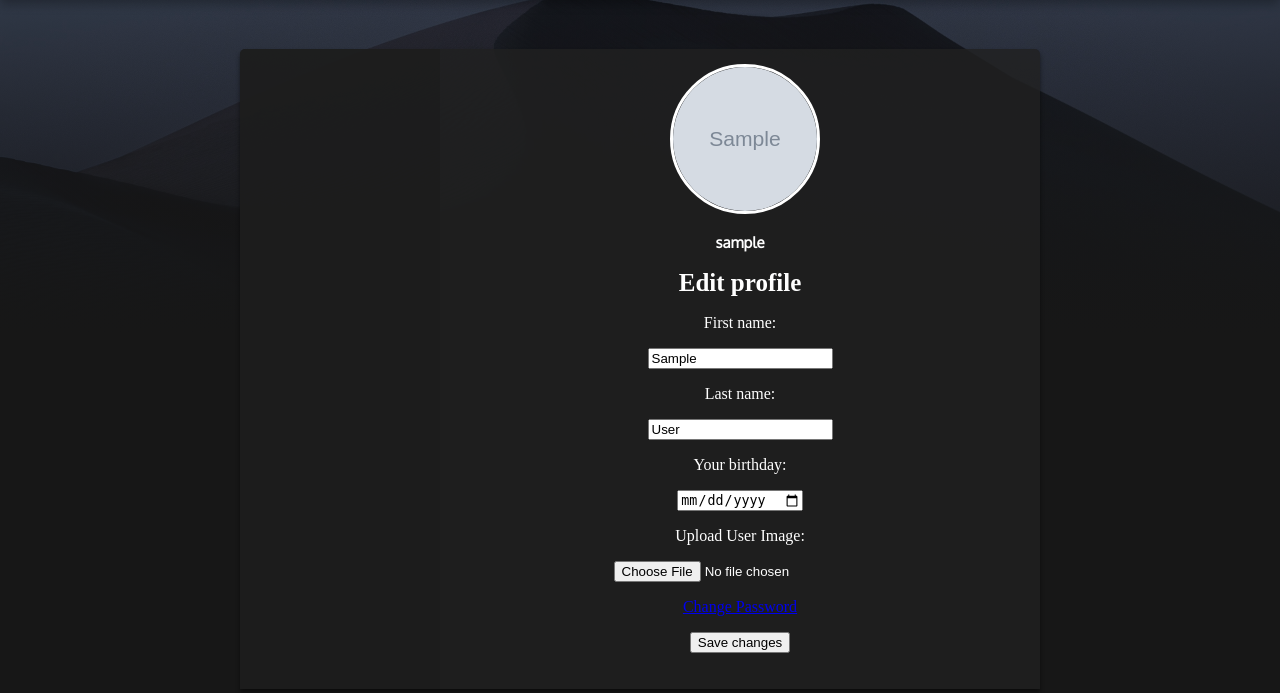
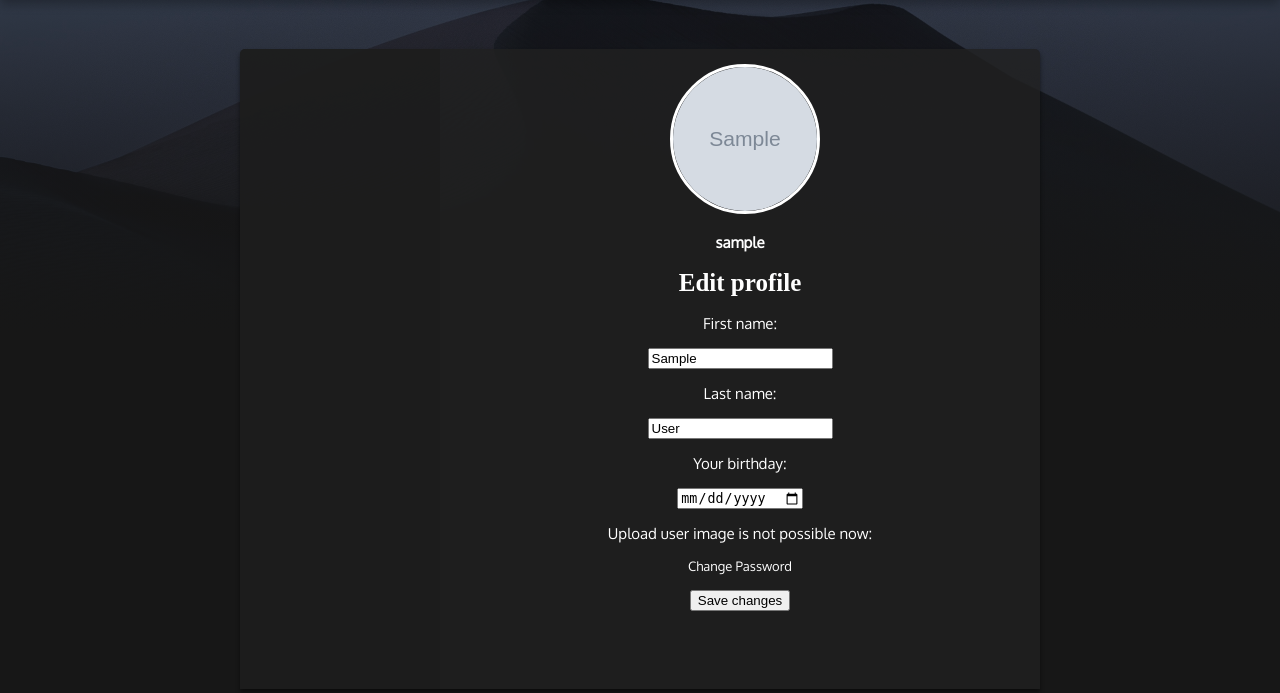
Before and after one commit to Oleg-Pasternak/DjangoCinemaProject, a Django app: page /account/profile/ in a window 1280 px wide. Shown: the part 67-760 px from the top of the page. Run offline with Django 3.2, Linux system fonts and the light colour scheme; a user stored in the database is signed in; tables that the repository leaves empty hold one stand-in row (values such as "Sample post"); grey boxes marked "Sample" are stand-in pictures; some libraries are stand-ins or nearby versions.

Commit message:
Fixed mobile version

```diff
--- a/account/templates/registration/profile.html
+++ b/account/templates/registration/profile.html
@@ -16,20 +16,20 @@
         <form action="." method="post" enctype="multipart/form-data">
           {% csrf_token %}
           <div class="profile-input">
-            <p style='color: #ffffff'>First name:</p>
-            <input type="text" name="first_name" value="{{ profile.first_name}}">
+            <p>First name:</p>
+            <input type="text" name="first_name" value="{{ profile.first_name }}">
           </div>
           <div class="profile-input">
-            <p style='color: #ffffff'>Last name:</p>
-            <input type="text" name="last_name" value="{{ profile.last_name}}">
+            <p>Last name:</p>
+            <input type="text" name="last_name" value="{{ profile.last_name }}">
           </div>
           <div class="profile-input">
-            <p style='color: #ffffff'>Your birthday:</p>
-            <input type="date" name="birthday" value="{{ profile.birthday}}">
+            <p>Your birthday:</p>
+            <input type="date" name="birthday" value="{{ profile.birthday }}">
           </div>
           <div class="profile-input">
-            <p style='color: #ffffff'>Upload User Image:</p>
-            <input type="file" name="image" value="" accept=".jpg, .jpeg, .png" style="color: #ffffff">
+            <p>Upload user image is not possible now:</p>
+            <!-- <input type="file" name="image" value="{{ profile.image }}" accept=".jpg, .jpeg, .png"> -->
           </div>
           <div class="passchange"><a href="{% url 'account:password_change' %}"><p>Change Password</p></a></div>
           <p><input type="submit" value="Save changes"></p>
--- a/cinema/static/cinema/css/main.css
+++ b/cinema/static/cinema/css/main.css
@@ -76,8 +76,8 @@
       float: left; }
 
   .main-imgs {
-    width: 180px;
-    height: 250px;
+    width: 20vh;
+    height: 29vh;
     -moz-user-select: none;
     -webkit-user-select: none;
     box-shadow: 0px 5px 4px rgba(0, 0, 0, 0.5);
@@ -124,7 +124,7 @@
     top: 0;
     left: 0;
     right: 0;
-    height: 800px;
+    height: 480px;
     background-repeat: no-repeat;
     background-size: cover;
     background-position: center center; }
@@ -341,6 +341,16 @@
       .profile .profile-data .profile-elements h1 {
         font-size: 25px;
         color: #ffffff; }
+      .profile .profile-data .passchange a {
+        text-decoration: none; }
+        .profile .profile-data .passchange a p {
+          font-size: 13px;
+          font-family: "Oxygen", sans-serif;
+          color: #ffffff; }
+      .profile .profile-data .profile-input {
+        color: #ffffff;
+        font-size: 15px;
+        font-family: "Oxygen", sans-serif; }
     .profile .profile-container {
       position: absolute;
       bottom: 0;
@@ -348,17 +358,6 @@
       height: 80vh;
       border-radius: 5px 0px 0px 0px;
       background-color: rgba(28, 28, 28, 0.7); }
-      .profile .profile-container .passchange a {
-        position: absolute;
-        bottom: 0;
-        left: 0;
-        text-decoration: none;
-        background-color: #161616;
-        padding-left: 25%;
-        padding-right: 25%; }
-        .profile .profile-container .passchange a p {
-          font-size: 13px;
-          color: #ffffff; }
 
   .background-profile {
     position: fixed;
--- a/cinema/tests.py
+++ b/cinema/tests.py
@@ -7,14 +7,16 @@
     @classmethod
     def setUp(self):
         self.user = User.objects.create_user(username='jacob',
-                                             email='test@example.com',
+                                             image='home/web/Downloads/poster-rick-and-morty.jpg',
                                              password='top_secret')
         self.first_name = "Jacob"
         self.last_name = "Smeeth"
+        self.image = 'home/web/Downloads/poster-rick-and-morty.jpg'
 
     def test_profile_creation(self):
         object = Profile.objects.create(user=self.user,
                                         first_name=self.first_name,
-                                        last_name=self.last_name)
+                                        last_name=self.last_name,
+                                        image=self.image)
         # check if object was created (if exists)
         self.assertTrue(object)
--- a/mysite/settings.py
+++ b/mysite/settings.py
@@ -11,7 +11,7 @@
 SECRET_KEY = '8^x^847vi3p!*$q9px5j@h2*f(n^v4(1^__746sb_!-8_j)$&)'
 
 # SECURITY WARNING: don't run with debug turned on in production!
-DEBUG = True
+DEBUG = False
 
 ALLOWED_HOSTS = ['127.0.0.1', '.pythonanywhere.com']
 
```
Also changed, not shown: cinema/static/cinema/sass/main/main-desktop.scss (+18 -21 lines), 1 other file.
